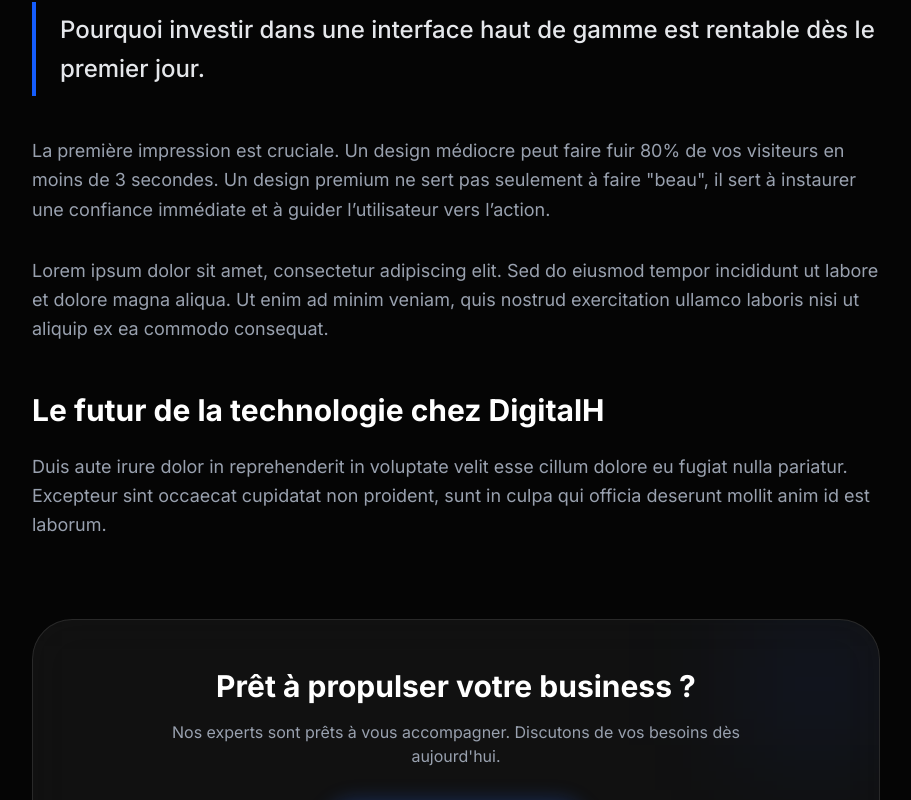
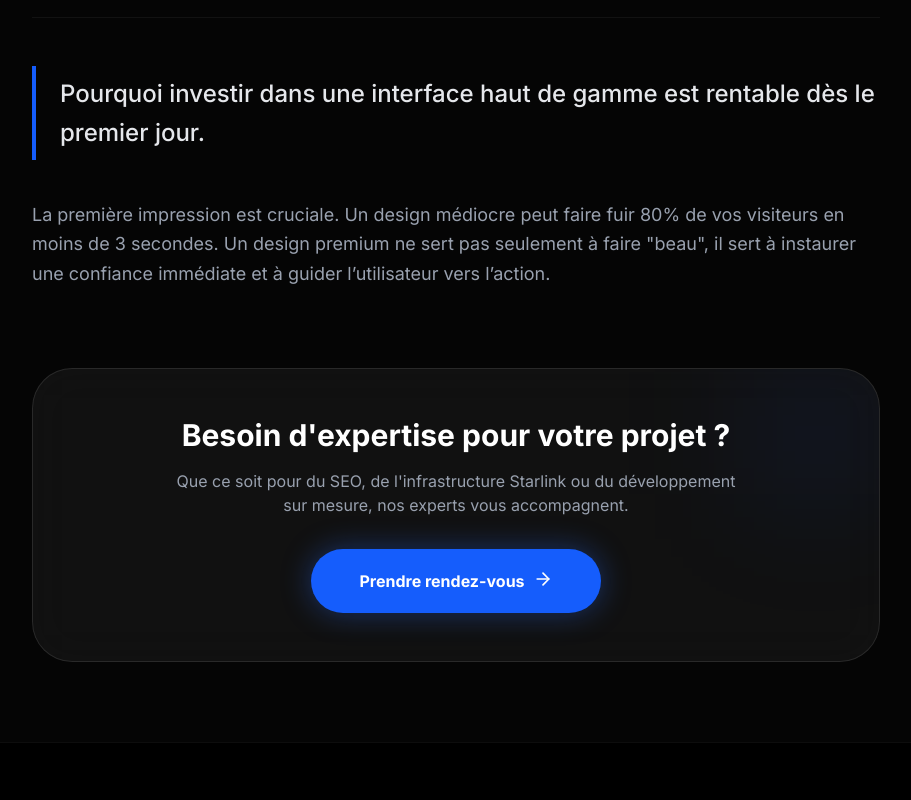
Before and after one commit to selogersn-alt/digitalh-site, a Next.js app: page /blog/importance-design-premium in a window 1280 px wide. Shown: the part 620-1420 px from the top of the page, without its empty margins (184-1095 px from the left). Built offline with nearby package versions, Linux system fonts and the light colour scheme.

Commit message:
Blog: Integrate full articles and enhance UI with breadcrumbs & Fix: build error

```diff
--- a/app/blog/[slug]/page.tsx
+++ b/app/blog/[slug]/page.tsx
@@ -6,6 +6,7 @@
 import { Calendar, User, ArrowLeft, Share2 } from 'lucide-react'
 import Link from 'next/link'
 import { notFound } from 'next/navigation'
+import Breadcrumbs from '@/components/Breadcrumbs'
 
 export default function PostPage({ params }: { params: Promise<{ slug: string }> }) {
   const { slug } = use(params)
@@ -15,9 +16,13 @@
     notFound()
   }
 
+  // Split content by paragraphs (double newlines)
+  const paragraphs = post.content.split('\n\n')
+
   return (
     <main className="min-h-screen pt-32 pb-20 bg-[#050505]">
       <div className="container mx-auto px-6 max-w-4xl relative z-10">
+        <Breadcrumbs />
         <Link href="/blog" className="inline-flex items-center gap-2 text-gray-400 hover:text-white transition-colors mb-12 group">
           <ArrowLeft size={18} className="group-hover:-translate-x-1 transition-transform" /> Retour au blog
         </Link>
@@ -47,28 +52,21 @@
               {post.excerpt}
             </p>
             <div className="text-lg text-gray-400 leading-relaxed space-y-8">
-              <p>
-                {post.content}
-              </p>
-              <p>
-                Lorem ipsum dolor sit amet, consectetur adipiscing elit. Sed do eiusmod tempor incididunt ut labore et dolore magna aliqua. Ut enim ad minim veniam, quis nostrud exercitation ullamco laboris nisi ut aliquip ex ea commodo consequat.
-              </p>
-              <h2 className="text-3xl font-bold text-white mt-12 mb-6">Le futur de la technologie chez DigitalH</h2>
-              <p>
-                Duis aute irure dolor in reprehenderit in voluptate velit esse cillum dolore eu fugiat nulla pariatur. Excepteur sint occaecat cupidatat non proident, sunt in culpa qui officia deserunt mollit anim id est laborum.
-              </p>
+              {paragraphs.map((para, i) => (
+                <p key={i}>{para}</p>
+              ))}
             </div>
           </article>
 
           {/* Call to Action */}
           <div className="mt-20 p-12 bg-white/5 backdrop-blur-xl rounded-[40px] border border-white/10 text-center relative overflow-hidden group">
              <div className="absolute top-0 right-0 w-32 h-32 bg-blue-600/10 blur-3xl -z-10" />
-            <h3 className="text-3xl font-bold mb-4 text-white">Prêt à propulser votre business ?</h3>
+            <h3 className="text-3xl font-bold mb-4 text-white">Besoin d'expertise pour votre projet ?</h3>
             <p className="text-gray-400 mb-8 max-w-xl mx-auto">
-              Nos experts sont prêts à vous accompagner. Discutons de vos besoins dès aujourd'hui.
+              Que ce soit pour du SEO, de l'infrastructure Starlink ou du développement sur mesure, nos experts vous accompagnent.
             </p>
-            <Link href="/contact" className="inline-flex px-10 py-5 bg-blue-600 text-white rounded-full font-bold shadow-[0_0_20px_rgba(37,99,235,0.3)] hover:scale-105 transition-all">
-              Discuter avec un expert
+            <Link href="/contact" className="inline-flex px-12 py-5 bg-blue-600 text-white rounded-full font-bold shadow-[0_0_30px_rgba(37,99,235,0.4)] hover:scale-105 transition-all">
+              Prendre rendez-vous <ArrowLeft className="rotate-180 ml-2" size={20} />
             </Link>
           </div>
         </motion.div>
```
